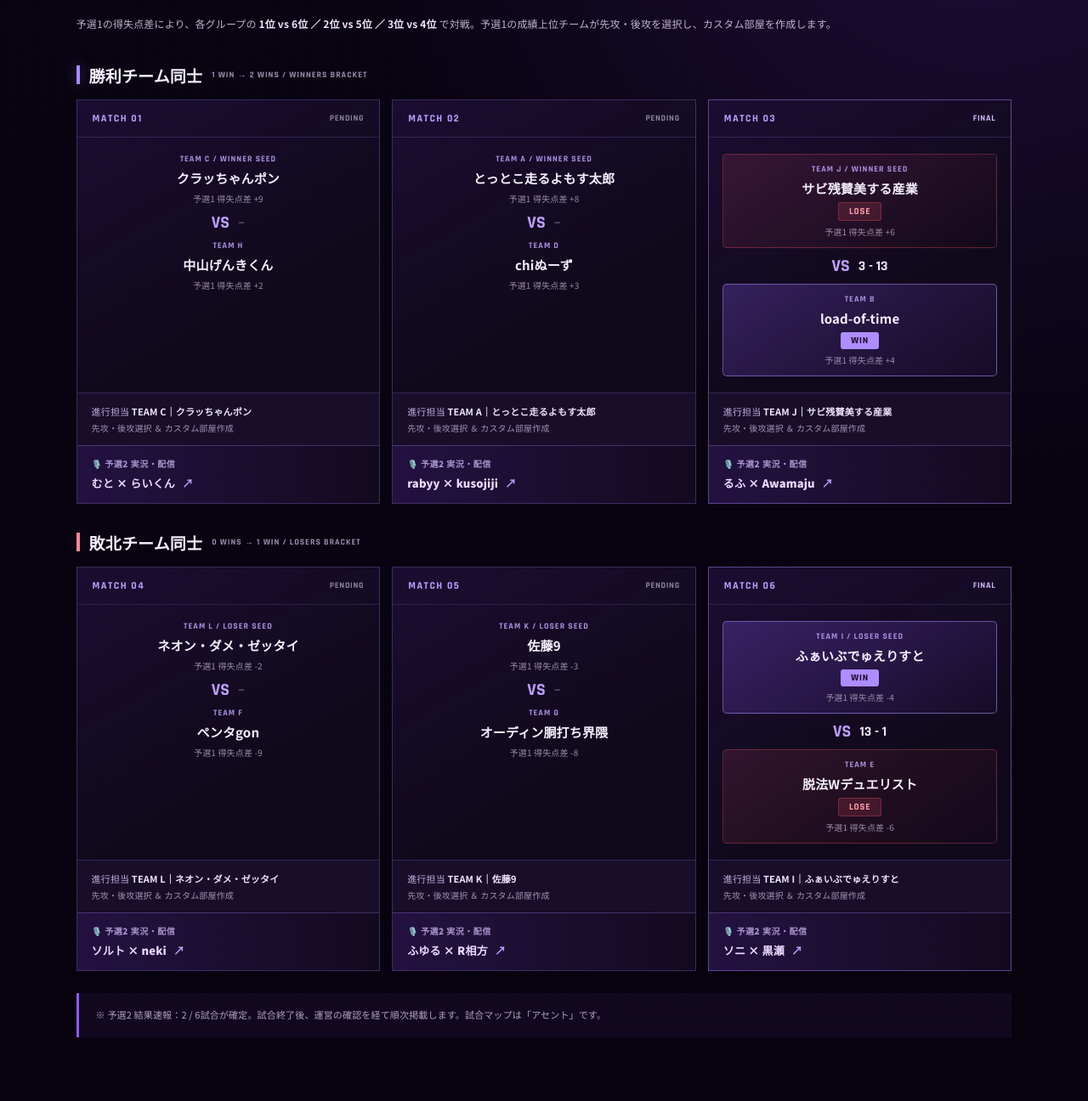
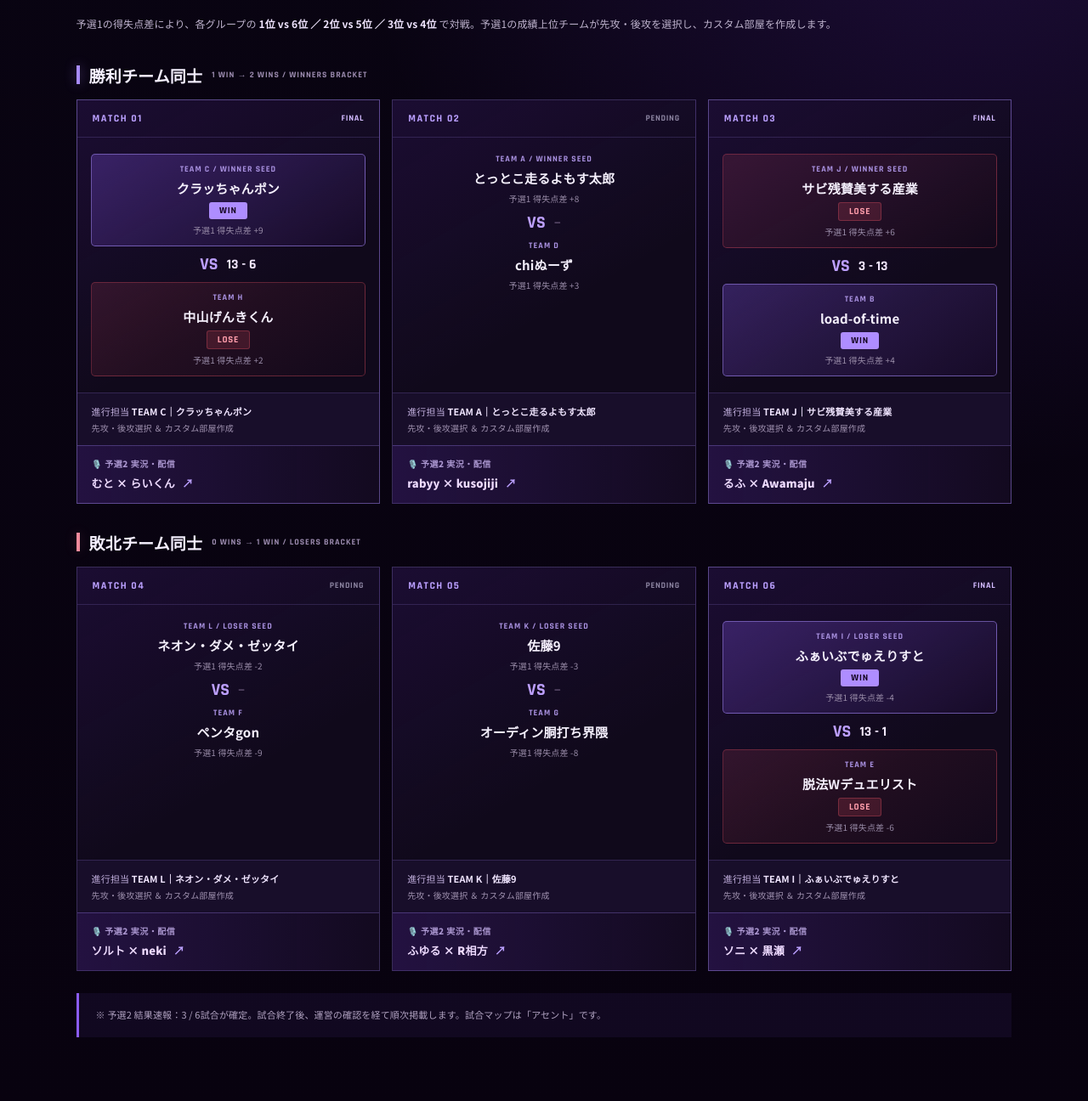
Before and after one commit to muto7220/nsc-tournament, a plain HTML site: page index.html in a window 1280 px wide. Shown: the part 9884-11180 px from the top of the page at 85% size. Drawn offline with Linux system fonts and the light colour scheme.

Commit message:
NSCC round 2 match 01 Kuracchanpon wins 13-6 and qualify two 2-0 teams

```diff
--- a/index.html
+++ b/index.html
@@ -326,12 +326,12 @@
       <div class="nscc-r2-group">
         <div class="nscc-r2-group-title"><span class="nscc-r2-group-indicator"></span><h3>勝利チーム同士</h3><small>1 WIN → 2 WINS / WINNERS BRACKET</small></div>
         <div class="nscc-r2-grid">
-          <article class="nscc-r2-card" data-round="2" data-match="01" data-result="pending" data-winner="">
-            <div class="nscc-r2-card-top"><span>MATCH 01</span><small>PENDING</small></div>
+          <article class="nscc-r2-card" data-round="2" data-match="01" data-result="complete" data-winner="left">
+            <div class="nscc-r2-card-top"><span>MATCH 01</span><small>FINAL</small></div>
             <div class="nscc-r2-versus">
-              <div class="nscc-r2-team" data-side="left"><small>TEAM C / WINNER SEED</small><strong>クラッちゃんポン</strong><span>予選1 得失点差 +9</span></div>
-              <div class="nscc-r2-mid"><b>VS</b><span class="nscc-r2-score">—</span></div>
-              <div class="nscc-r2-team" data-side="right"><small>TEAM H</small><strong>中山げんきくん</strong><span>予選1 得失点差 +2</span></div>
+              <div class="nscc-r2-team" data-side="left"><small>TEAM C / WINNER SEED</small><strong>クラッちゃんポン</strong><b class="nscc-r2-outcome nscc-r2-win">WIN</b><span>予選1 得失点差 +9</span></div>
+              <div class="nscc-r2-mid"><b>VS</b><span class="nscc-r2-score">13 - 6</span></div>
+              <div class="nscc-r2-team" data-side="right"><small>TEAM H</small><strong>中山げんきくん</strong><b class="nscc-r2-outcome nscc-r2-loss">LOSE</b><span>予選1 得失点差 +2</span></div>
             </div>
             <div class="nscc-r2-card-foot"><span>進行担当 <b>TEAM C｜クラッちゃんポン</b></span><small>先攻・後攻選択 ＆ カスタム部屋作成</small></div>
 
@@ -399,7 +399,7 @@
           </article>
         </div>
       </div>
-      <p class="nscc-r2-notice">※ 予選2 結果速報：2 / 6試合が確定。試合終了後、運営の確認を経て順次掲載します。試合マップは「アセント」です。</p>
+      <p class="nscc-r2-notice">※ 予選2 結果速報：3 / 6試合が確定。試合終了後、運営の確認を経て順次掲載します。試合マップは「アセント」です。</p>
     </section>
     <section id="results" class="section results-section">
       <div class="section-title"><span>LIVE</span><h2>試合結果速報</h2><small>LIVE RESULTS</small></div>
@@ -421,8 +421,8 @@
       <div class="finalists-wrap">
         <div class="finalists-title"><div><small>ROAD TO FINAL</small><h3>決勝進出チーム</h3></div><span>4 / 4 SLOTS</span></div>
         <div class="finalists-grid">
-          <article><small>QUALIFIED 01</small><b>???</b><span>LOCKED</span></article>
-          <article><small>QUALIFIED 02</small><b>???</b><span>LOCKED</span></article>
+          <article><small>QUALIFIED 01</small><b>load-of-time</b><span>QUALIFIED</span></article>
+          <article><small>QUALIFIED 02</small><b>クラッちゃんポン</b><span>QUALIFIED</span></article>
           <article><small>QUALIFIED 03</small><b>???</b><span>LOCKED</span></article>
           <article><small>LAST CHANCE</small><b>???</b><span>LOCKED</span></article>
         </div>
```
